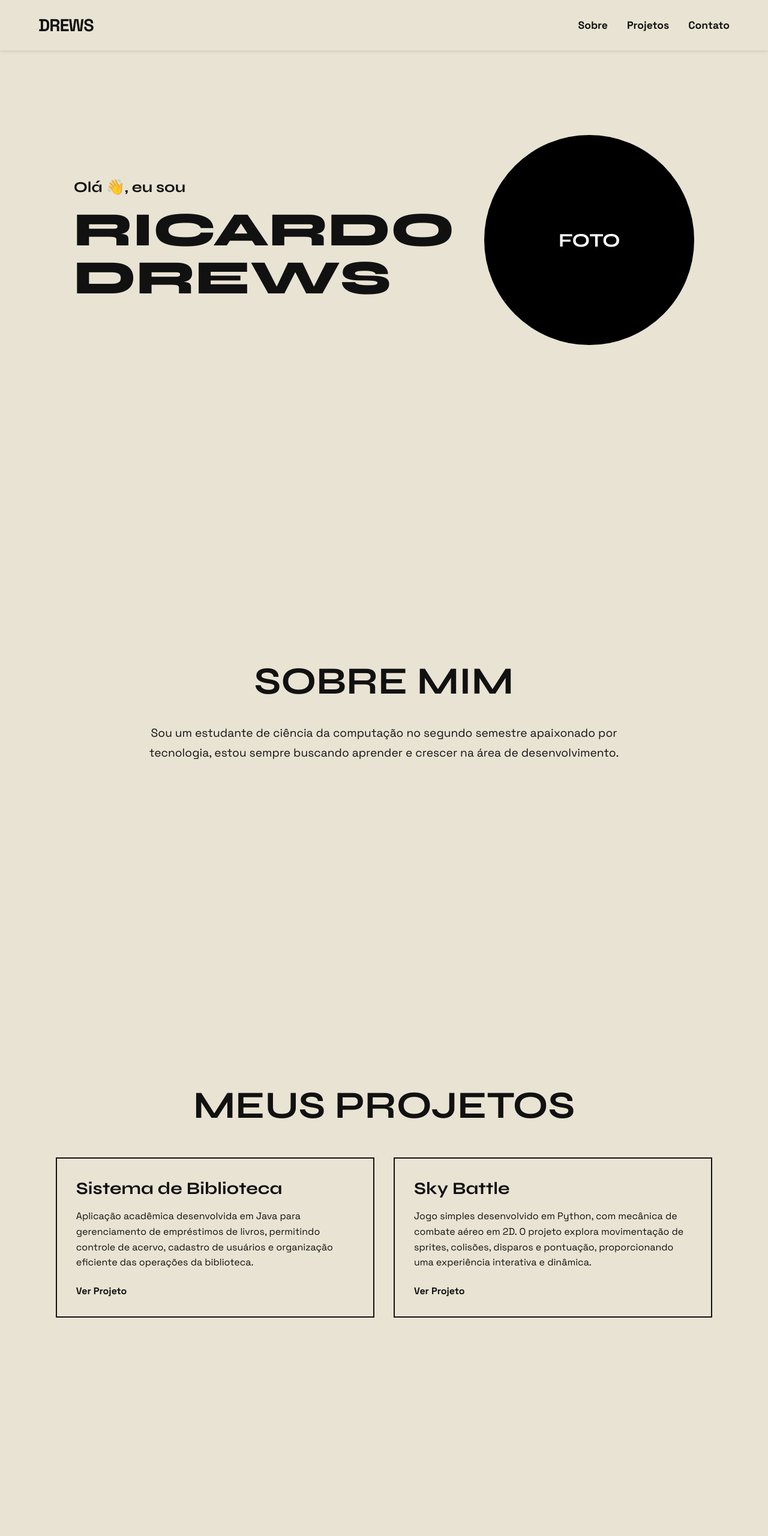
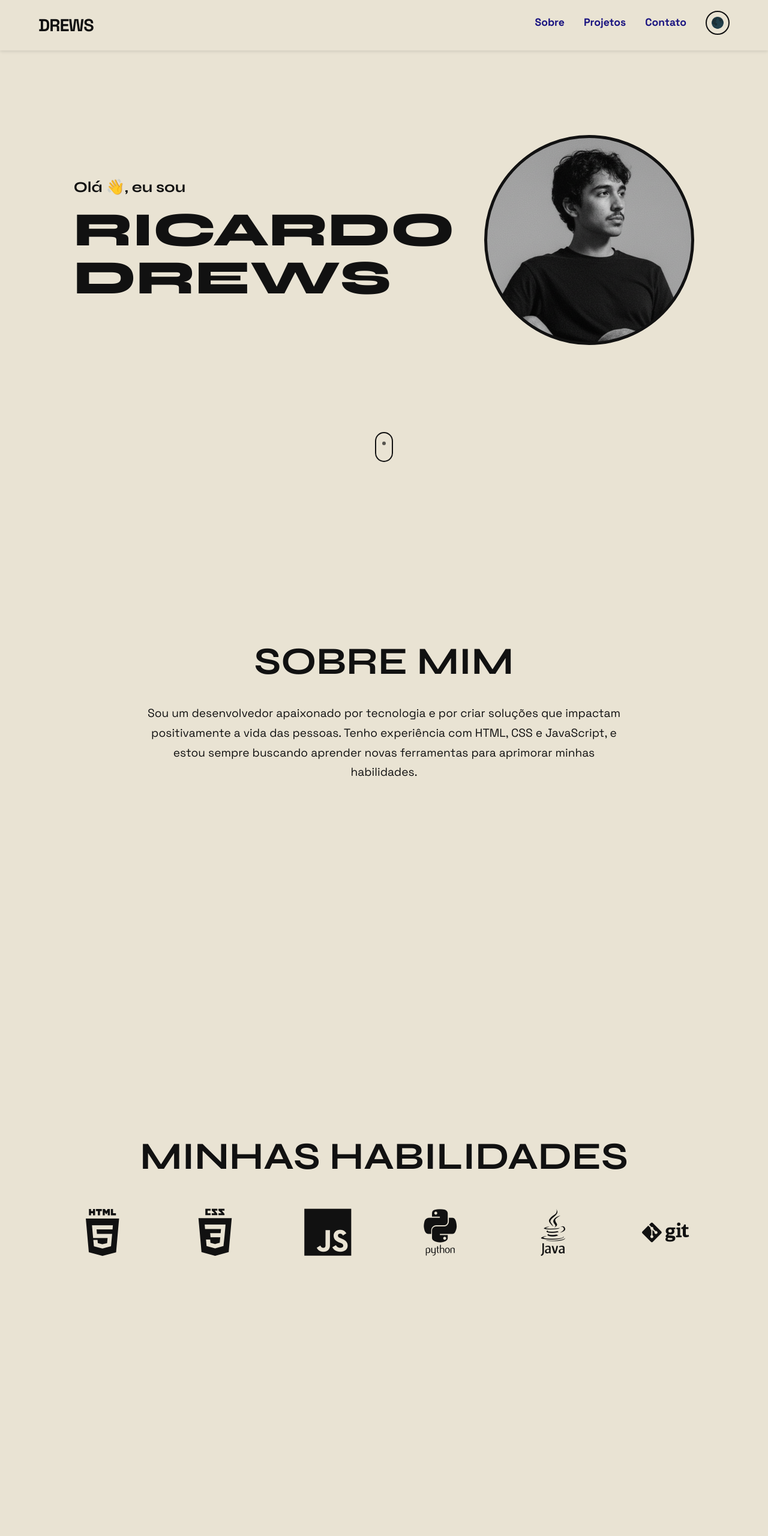
Before and after one commit to RicardoDrews/Portifolio, a plain HTML site: page index.html in a window 1280 px wide. Shown: the top 2560 px of the page at 60% size. Drawn offline with nearby package versions, Linux system fonts and the light colour scheme.

Commit message:
Adiciona imagem de perfil e implementa lógica de rolagem e troca de tema; melhora o estilo do portfólio com novas seções e animações.

```diff
--- a/index.html
+++ b/index.html
@@ -4,52 +4,81 @@
   <meta charset="UTF-8">
   <meta name="viewport" content="width=device-width, initial-scale=1.0">
   <title>Ricardo Drews - Portfólio</title>
+  <link rel="stylesheet" href="https://cdn.jsdelivr.net/gh/devicons/devicon@v2.15.1/devicon.min.css">
   <link href="https://fonts.googleapis.com/css2?family=Space+Grotesk:wght@400;700&family=Syne:wght@700;800&display=swap" rel="stylesheet">
   <link rel="stylesheet" href="style.css">
 
 </head>
+<body>
 <nav class="navbar">
     <div class="logo">DREWS</div>
     <ul class="nav-links">
         <li><a href="#sobre">Sobre</a></li>
         <li><a href="#projetos">Projetos</a></li>
         <li><a href="#contato">Contato</a></li>
+        <button class="theme-toggle-button">🌑</button>
     </ul>
 </nav>
 
     <main class="hero">
         <div class="intro">
             <p>Olá <span class="emoji">👋</span>, eu sou</p>
-            <h1>
+            <h1 id="headline">
                 <span>RICARDO</span> <br>
                 <span>DREWS</span>
             </h1>
         </div>
         <div class="circle">
-            <p>FOTO</p>
         </div>
+        <div class="scroll-down-indicator"></div>
     </main>
 
     <section id="sobre" class="page-section">
-        <h2>Sobre Mim</h2>
-        <p>Sou um estudante de ciência da computação no segundo semestre apaixonado por tecnologia, estou sempre buscando aprender e crescer na área de desenvolvimento.</p>
-    </section>
-
+    <div class="sobre-container">
+        <div class="sobre-texto">
+            <h2>Sobre Mim</h2>
+            <p>
+                Sou um desenvolvedor apaixonado por tecnologia e por criar soluções que impactam positivamente a vida das pessoas.
+                Tenho experiência com HTML, CSS e JavaScript, e estou sempre buscando aprender novas ferramentas para aprimorar minhas habilidades.
+            </p>
+        </div>
+    </div>
+</section>
+<section id="habilidades" class="page-section">
+    <div class="section-content">
+        <h2>Minhas Habilidades</h2>
+        <div class="habilidades-grid">
+            <div class="habilidade-item hidden" title="HTML5"><i class="devicon-html5-plain-wordmark"></i></div>
+            <div class="habilidade-item hidden" title="CSS3"><i class="devicon-css3-plain-wordmark"></i></div>
+            <div class="habilidade-item hidden" title="JavaScript"><i class="devicon-javascript-plain"></i></div>
+            <div class="habilidade-item hidden" title="Python"><i class="devicon-python-plain-wordmark"></i></div>
+            <div class="habilidade-item hidden" title="Java"><i class="devicon-java-plain-wordmark"></i></div>
+            <div class="habilidade-item hidden" title="Git"><i class="devicon-git-plain-wordmark"></i></div>
+        </div>
+    </div>
+</section>
  <section id="projetos" class="page-section">
     <div class="section-content">
         <h2>Meus Projetos</h2>
 
-        <div class="projetos-grid">
+        <div class="projetos-grid hidden">
 
-            <div class="projeto-card">
+            <div class="projeto-card hidden">
                 <h3>Sistema de Biblioteca</h3>
                 <p>Aplicação acadêmica desenvolvida em Java para gerenciamento de empréstimos de livros, permitindo controle de acervo, cadastro de usuários e organização eficiente das operações da biblioteca.</p>
+                <div class="biblioteca">
+                    <i class="devicon-java-plain" tittle="Java"></i>
+                </div>
+
                 <a href="#" class="projeto-link">Ver Projeto</a>
             </div>
 
-            <div class="projeto-card">
+            <div class="projeto-card hidden">
                 <h3>Sky Battle</h3>
                 <p>Jogo simples desenvolvido em Python, com mecânica de combate aéreo em 2D. O projeto explora movimentação de sprites, colisões, disparos e pontuação, proporcionando uma experiência interativa e dinâmica.</p>
+                <div class="skybattle">
+                    <i class="devicon-python-plain" tittle="Python"></i>
+                </div>
                 <a href="#" class="projeto-link">Ver Projeto</a>
             </div>
 
@@ -61,7 +90,7 @@
     </section>
 
 <section id="contato" class="page-section">
-    <div class="contact-container">
+    <div class="contact-container hidden">
 
 
         <div class="contact-box-divided">
--- a/script.js
+++ b/script.js
@@ -1,11 +1,52 @@
-// Scroll Reveal básico
 const hiddenElements = document.querySelectorAll('.hidden');
 
+const observer = new IntersectionObserver((entries) => {
+    entries.forEach((entry) => {
+        if (entry.isIntersecting) {
+            entry.target.classList.add('show');
+        }
+    });
+});
+
+hiddenElements.forEach((el) => observer.observe(el));
+
+
 window.addEventListener('scroll', () => {
-  hiddenElements.forEach(el => {
-    const rect = el.getBoundingClientRect();
-    if (rect.top < window.innerHeight - 100) {
-      el.classList.add('show');
+    if (window.scrollY > 300) {
+        backToTopButton.classList.add('show');
+    } else {
+        backToTopButton.classList.remove('show');
     }
-  });
 });
+
+const sections = document.querySelectorAll('.page-section');
+const navLinks = document.querySelectorAll('.nav-links a');
+
+window.addEventListener('scroll', () => {
+    let current = '';
+    sections.forEach(section => {
+        const sectionTop = section.offsetTop;
+        if (pageYOffset >= sectionTop - 150) {
+            current = section.getAttribute('id');
+        }
+    });
+
+    navLinks.forEach(link => {
+        link.classList.remove('active');
+        if (link.getAttribute('href').includes(current)) {
+            link.classList.add('active');
+        }
+    });
+});
+
+// Lógica da Troca de Tema
+const themeToggleButton = document.querySelector('.theme-toggle-button');
+themeToggleButton.addEventListener('click', () => {
+    document.body.classList.toggle('dark-mode');
+    // Troca o ícone
+    if (document.body.classList.contains('dark-mode')) {
+        themeToggleButton.textContent = '☀️';
+    } else {
+        themeToggleButton.textContent = '🌑';
+    }
+});
--- a/style.css
+++ b/style.css
@@ -70,6 +70,51 @@ body {
   width: 100%;
 }
 
+.nav-links a.active {
+    color: #181280;
+    font-weight: 700;
+}
+.theme-toggle-button {
+    margin-top: -0.5rem;
+    background: none;
+    border: 2px solid #111;
+    color: #111;
+    width: 40px;
+    height: 40px;
+    border-radius: 50%;
+    cursor: pointer;
+    font-size: 18px;
+    transition: all 0.3s ease;
+}
+
+body.dark-mode {
+    background: #111;
+    color: #e9e3d3;
+}
+body.dark-mode .navbar,
+body.dark-mode .projeto-card,
+body.dark-mode #habilidades,
+body.dark-mode #projetos {
+    background: #111;
+}
+body.dark-mode .logo,
+body.dark-mode .nav-links a,
+body.dark-mode .intro h1,
+body.dark-mode .circle,
+body.dark-mode .habilidade-item,
+body.dark-mode .projeto-card h3,
+body.dark-mode .projeto-card p,
+body.dark-mode .projeto-link {
+    color: #e9e3d3;
+}
+body.dark-mode .circle,
+body.dark-mode .theme-toggle-button {
+    border-color: #e9e3d3;
+}
+body.dark-mode .projeto-card {
+    border: 2px solid #e9e3d3;
+}
+
 .hero {
     display: flex;
     justify-content: center;
@@ -104,19 +149,16 @@ body {
 }
 
 .circle {
-    background: #000;
-    color: #fff;
+    background-image: url('assets/minhaFoto.png');
+    background-size: cover;
+    background-position: center;
+
     width: 350px;
     height: 350px;
     border-radius: 50%;
-    display: flex;
-    justify-content: center;
-    align-items: center;
-    font-size: 2rem;
-    font-weight: 700;
-    text-transform: uppercase;
     transition: transform 0.3s ease;
     flex-shrink: 0;
+    border: 5px solid #111;
 }
 
 .circle:hover {
@@ -327,3 +369,94 @@ body {
 .contact-links a:hover::after {
   width: 100%;
 }
+
+/* Indicador de rolagem animado */
+.scroll-down-indicator {
+    position: absolute;
+    bottom: 30px;
+    left: 50%;
+    transform: translateX(-50%);
+    width: 30px;
+    height: 50px;
+    border: 2px solid #111;
+    border-radius: 25px;
+}
+
+.scroll-down-indicator::before {
+    content: '';
+    position: absolute;
+    top: 8px;
+    left: 50%;
+    transform: translateX(-50%);
+    width: 6px;
+    height: 6px;
+    background: #111;
+    border-radius: 50%;
+    animation: scroll-animation 2s infinite;
+}
+
+@keyframes scroll-animation {
+    0% {
+        transform: translate(-50%, 0);
+        opacity: 0;
+    }
+    40% {
+        opacity: 1;
+    }
+    80% {
+        transform: translate(-50%, 20px);
+        opacity: 0;
+    }
+    100% {
+        opacity: 0;
+    }
+}
+
+#habilidades {
+    background-color: #e9e3d3;
+}
+
+.habilidades-grid {
+    display: grid;
+    grid-template-columns: repeat(auto-fit, minmax(150px, 1fr));
+    gap: 2rem;
+    margin-top: 3rem;
+    width: 100%;
+}
+
+.habilidade-item {
+    font-size: 5rem;
+    color: #111;
+    transition: transform 0.3s ease;
+}
+
+.habilidade-item:hover {
+    transform: scale(1.1);
+}
+
+.biblioteca {
+    display: flex;
+    gap: 1rem;
+    font-size: 1.8rem;
+    color: #111;
+    margin-bottom: 1.5rem;
+}
+
+.skybattle {
+        display: flex;
+    gap: 1rem;
+    font-size: 1.8rem;
+    color: #111;
+    margin-bottom: 1.5rem;
+}
+
+.hidden {
+    opacity: 0;
+    transform: translateY(50px);
+    transition: opacity 0.6s ease-out, transform 0.6s ease-out;
+}
+
+.hidden.show {
+    opacity: 1;
+    transform: translateY(0);
+}
```
Also changed, not shown: assets/minhaFoto.png (added).
